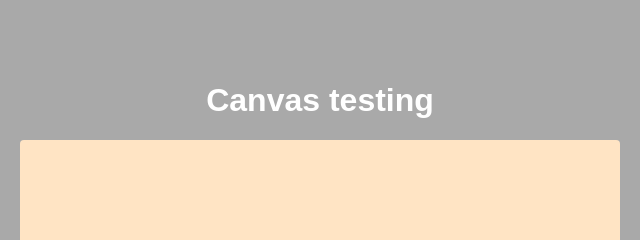
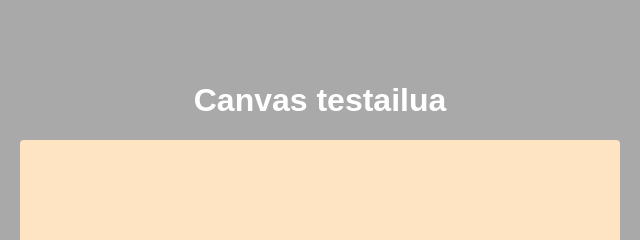
Before and after one commit to BigDsaur/Canvas-testi, a plain HTML site: page index.html in a window 1280 px wide. Shown: the top 240 px of the page, 320-960 px from the left. Drawn offline with Linux system fonts and the light colour scheme.

```diff
--- a/index.html
+++ b/index.html
@@ -8,15 +8,10 @@
         <link rel="stylesheet" href="styles.css">
     </head>
     <body>
-        <h1>Canvas testing</h1>
-
+        <h1>Canvas testailua</h1>
         <canvas id="canvas" width="600" height="600"></canvas>
-
         <img src="image.png" id="source">
-
         <script src="script.js"></script>
-
-
 
     </body>
 </html>
```
Also changed, not shown: script.js (+42 -6 lines).
